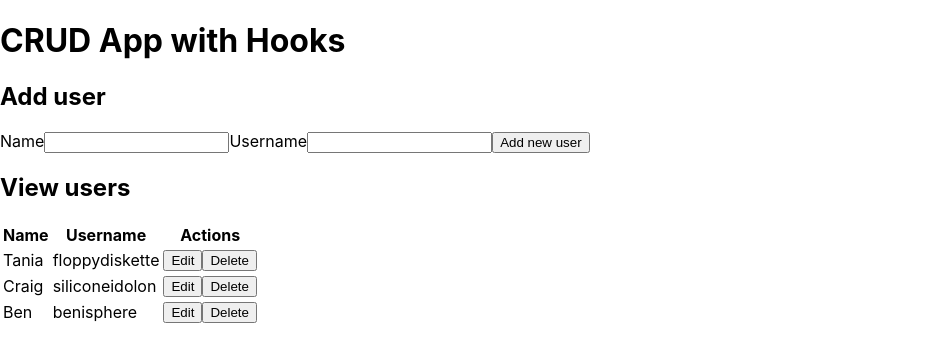
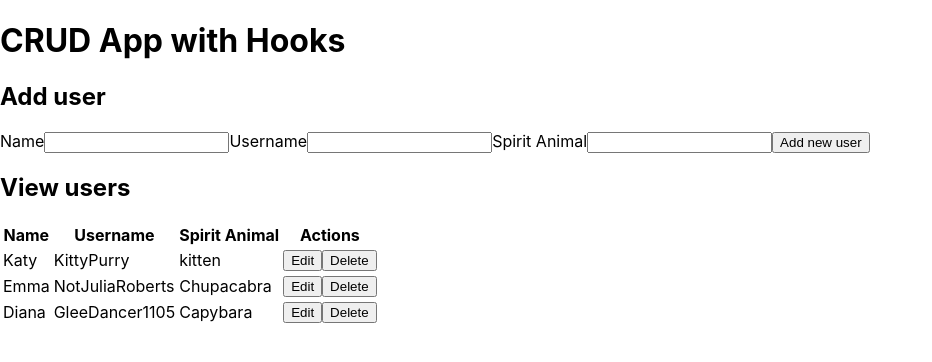
Before and after one commit to ljtinney/React-Hooks---Extended, a React (Create React App) app in the folder react-hooks---extended/: page / in a window 1280 px wide. Shown: the top 362 px of the page, without its empty margins (0-932 px from the left). Built offline with nearby package versions, Linux system fonts and the light colour scheme.

Commit message:
Add SpiritAnimal

```diff
--- a/react-hooks---extended/src/App.js
+++ b/react-hooks---extended/src/App.js
@@ -5,12 +5,12 @@
 
 const App = () => {
 	const usersData = [
-		{ id: 1, name: 'Tania', username: 'floppydiskette' },
-		{ id: 2, name: 'Craig', username: 'siliconeidolon' },
-		{ id: 3, name: 'Ben', username: 'benisphere' },
+		{ id: 1, name: 'Katy', username: 'KittyPurry', spiritAnimal: "kitten" },
+		{ id: 2, name: 'Emma', username: 'NotJuliaRoberts', spiritAnimal: "Chupacabra" },
+		{ id: 3, name: 'Diana', username: 'GleeDancer1105', spiritAnimal: "Capybara" },
 	]
 
-	const initialFormState = { id: null, name: '', username: '' }
+	const initialFormState = { id: null, name: '', username: '', spiritAnimal: '' }
 
 	// Setting state
 	const [ users, setUsers ] = useState(usersData)
@@ -26,7 +26,7 @@
   const editRow = (user) => {
     setEditing(true)
 
-    setCurrentUser({ id: user.id, name: user.name, username: user.username })
+    setCurrentUser({ id: user.id, name: user.name, username: user.username, spiritAnimal: user.spiritAnimal })
   }
 
   const updateUser = (id, updatedUser) => {
@@ -36,6 +36,8 @@
   }
 
   const deleteUser = (id) => {
+    setEditing(false)
+
     setUsers(users.filter((user) => user.id !== id))
   }
 
--- a/react-hooks---extended/src/forms/AddUserForm.js
+++ b/react-hooks---extended/src/forms/AddUserForm.js
@@ -1,7 +1,7 @@
 import React, { useState } from 'react'
 
 const AddUserForm = (props) => {
-  const initialFormState = { id: null, name: '', username: '' }
+  const initialFormState = { id: null, name: '', username: '', spiritAnimal: '' }
   const [user, setUser] = useState(initialFormState)
 
   const handleInputChange = (event) => {
@@ -42,6 +42,13 @@
         value={user.username}
         onChange={handleInputChange}
       />
+      <label>Spirit Animal</label>
+      <input
+        type="text"
+        name="spiritAnimal"
+        value={user.spiritAnimal}
+        onChange={handleInputChange}
+      />
       <button>Add new user</button>
     </form>
   )
--- a/react-hooks---extended/src/forms/EditUserForm.js
+++ b/react-hooks---extended/src/forms/EditUserForm.js
@@ -34,6 +34,13 @@
         value={user.username}
         onChange={handleInputChange}
       />
+      <label>Spirit Animal</label>
+      <input
+      type="text"
+      name="spiritAnimal"
+      value={user.spiritAnimal}
+      onChange={handleInputChange}>
+      </input>
       <button>Update user</button>
       <button
         onClick={() => props.setEditing(false)}
--- a/react-hooks---extended/src/tables/UserTable.js
+++ b/react-hooks---extended/src/tables/UserTable.js
@@ -6,6 +6,7 @@
       <tr>
         <th>Name</th>
         <th>Username</th>
+        <th>Spirit Animal</th>
         <th>Actions</th>
       </tr>
     </thead>
@@ -15,6 +16,7 @@
           <tr key={user.id}>
             <td>{user.name}</td>
             <td>{user.username}</td>
+            <td>{user.spiritAnimal}</td>
             <td>
             <button onClick={() => {props.editRow(user)}}
             className="button muted-button">Edit</button>
```
